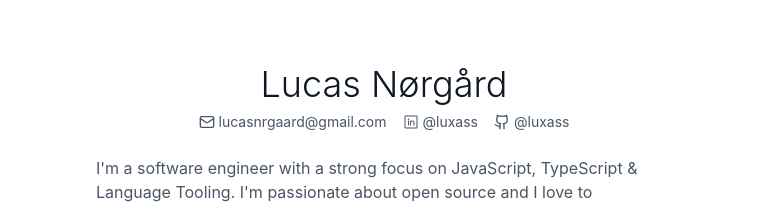
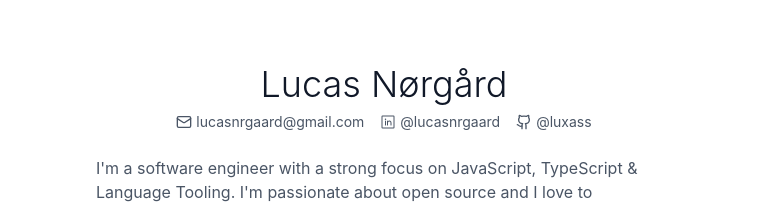
Before and after one commit to luxass/cv, a React (Vite) app: page / in a window 1280 px wide. Shown: the top 204 px of the page, without its empty margins (256-1014 px from the left). Built offline with nearby package versions, Linux system fonts and the light colour scheme.

Commit message:
chore: update linkedin personal url

```diff
--- a/src/App.tsx
+++ b/src/App.tsx
@@ -19,11 +19,11 @@ export function App() {
               </span>
             </a>
             <a
-              href="https://linkedin.com/in/luxass"
+              href="https://linkedin.com/in/lucasnrgaard"
               className="flex items-center hover:text-gray-900"
             >
               <LinkedInIcon />
-              <span className="text-sm print:text-xs">@luxass</span>
+              <span className="text-sm print:text-xs">@lucasnrgaard</span>
             </a>
             <a
               href="https://github.com/luxass"
```
